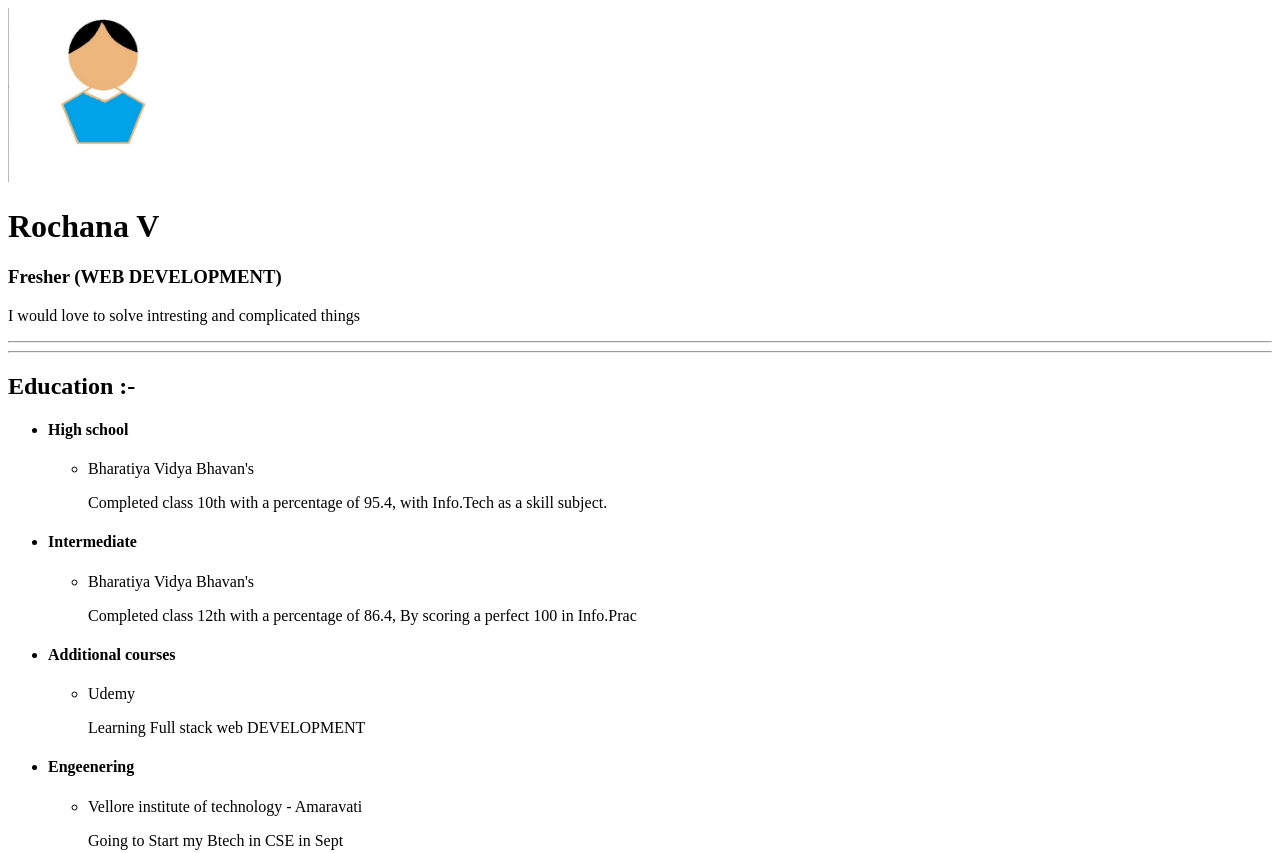
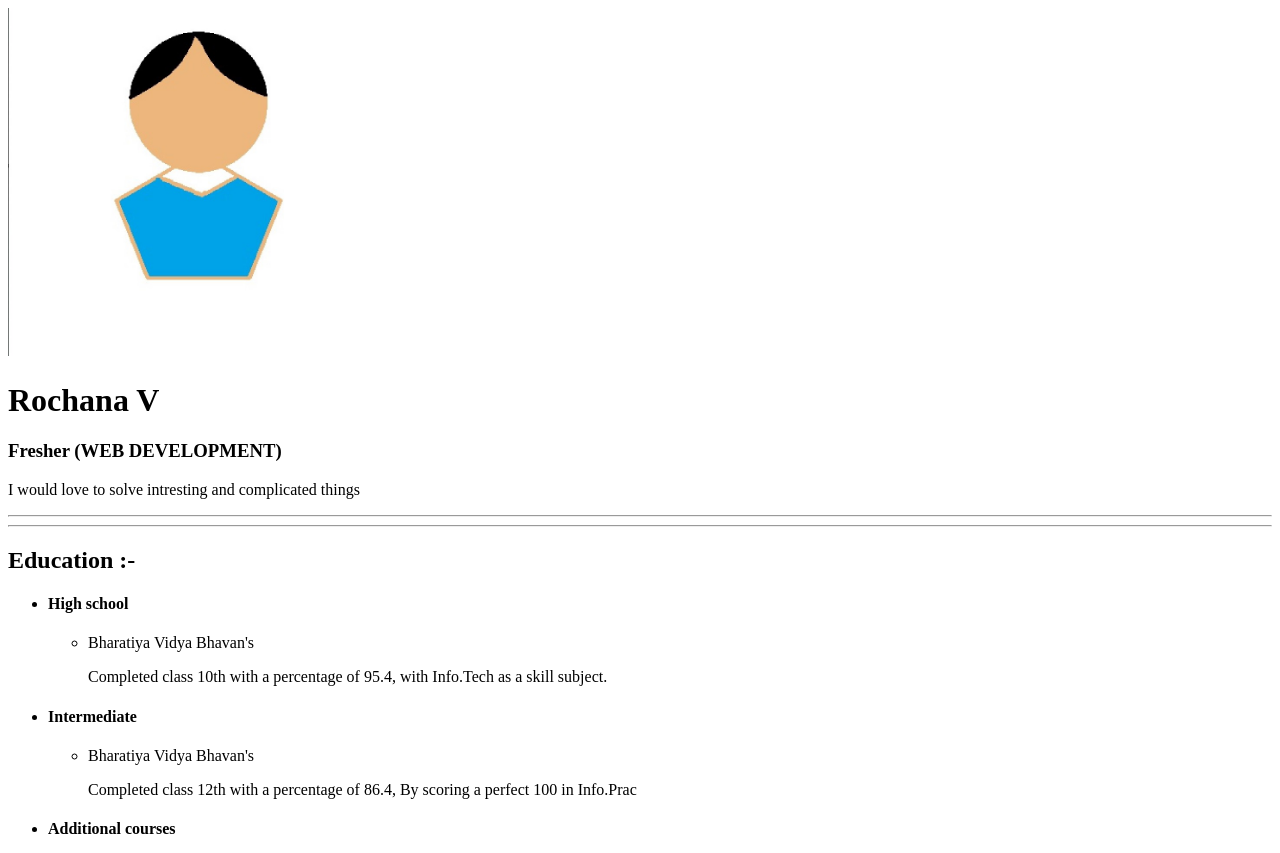
Before and after one commit to ro-max-V/My-resume, a plain HTML site: page index.html in a window 1280 px wide. Shown: the top 853 px of the page. Drawn offline with Linux system fonts and the light colour scheme.

Commit message:
Update index.html

```diff
--- a/index.html
+++ b/index.html
@@ -6,7 +6,7 @@
     <title>My Resume</title>
 </head>
 <body>
-    <img src="./assets/girl img.jpg" width="200" alt="image">
+    <img src="./assets/girl img.jpg" width="400" alt="image">
     <h1>Rochana V</h1>
     <h3>Fresher (WEB DEVELOPMENT)</h3>
     <p>I would love to solve intresting and complicated things</p>
```
